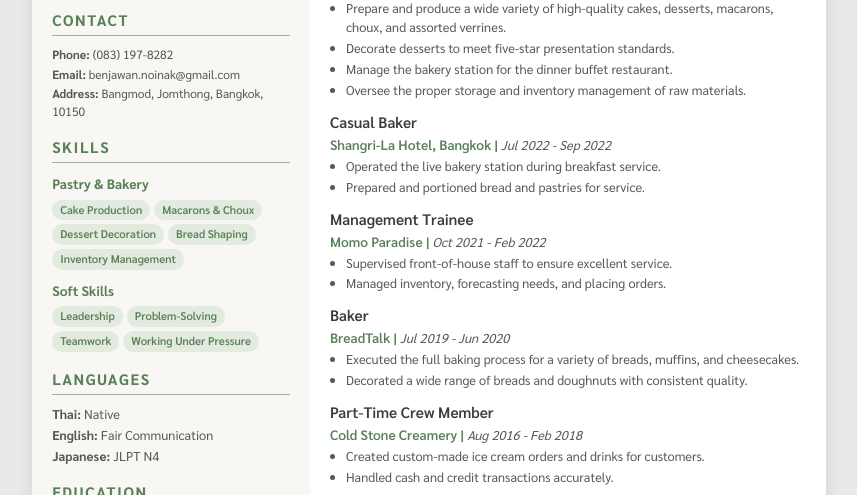
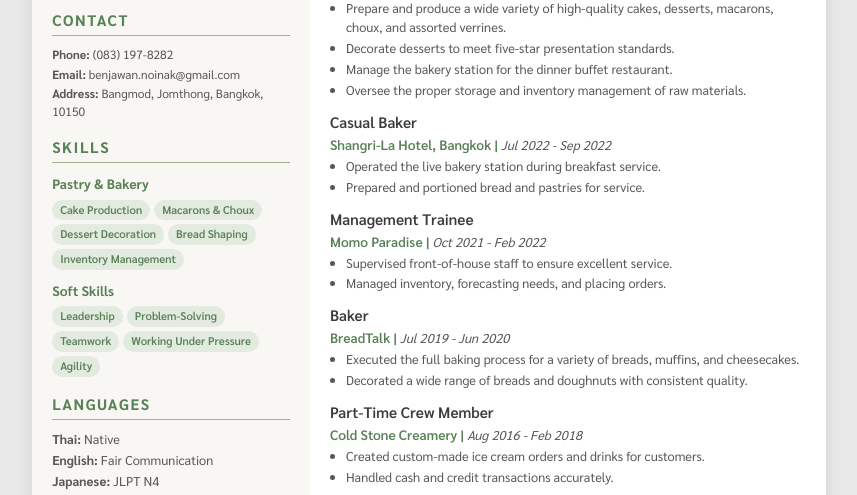
Before and after one commit to mnswjar/ben-resume, a plain HTML site: page index.html in a window 1280 px wide. Shown: the part 294-789 px from the top of the page, without its empty margins (211-1068 px from the left). Drawn offline with Linux system fonts and the light colour scheme.

Commit message:
Update index.html

```diff
--- a/index.html
+++ b/index.html
@@ -293,6 +293,7 @@
             <li>Problem-Solving</li>
             <li>Teamwork</li>
             <li>Working Under Pressure</li>
+            <li>Agility</li>
           </ul>
         </section>
 
```
